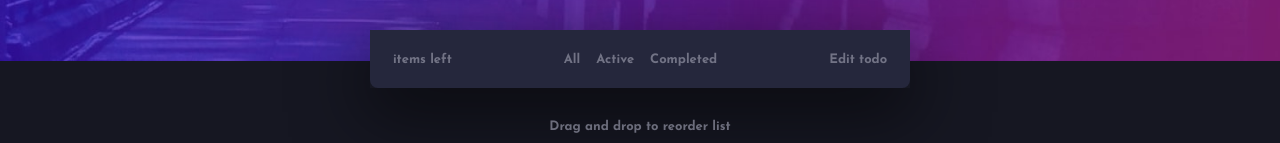
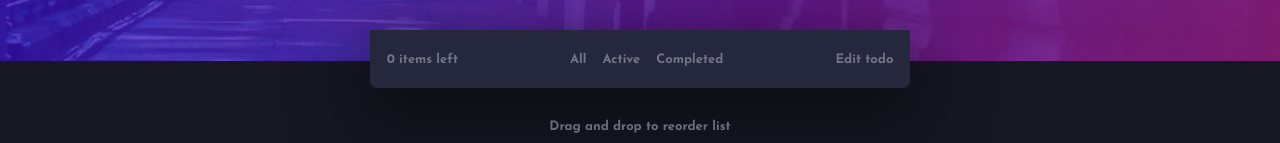
Before and after one commit to kirtymeena/todo-app, a React (Create React App) app: page / in a window 1280 px wide. Shown: the part 206-349 px from the top of the page. Built offline with nearby package versions, Linux system fonts and the light colour scheme.

Commit message:
fixed error: completedTodo being null

```diff
--- a/src/components/TodoList.js
+++ b/src/components/TodoList.js
@@ -167,7 +167,7 @@ const TodoList = () => {
           {/* large screen footer */}
           <div className="footer1">
             <div className="item1">
-              <p>{completedTodo!==null && Math.abs(completedTodo.length - itemLeft)} items left</p>
+              <p>{completedTodo!==null? Math.abs(completedTodo.length - itemLeft):itemLeft} items left</p>
             </div>
             <div className="middle__items">
               <div>
```
